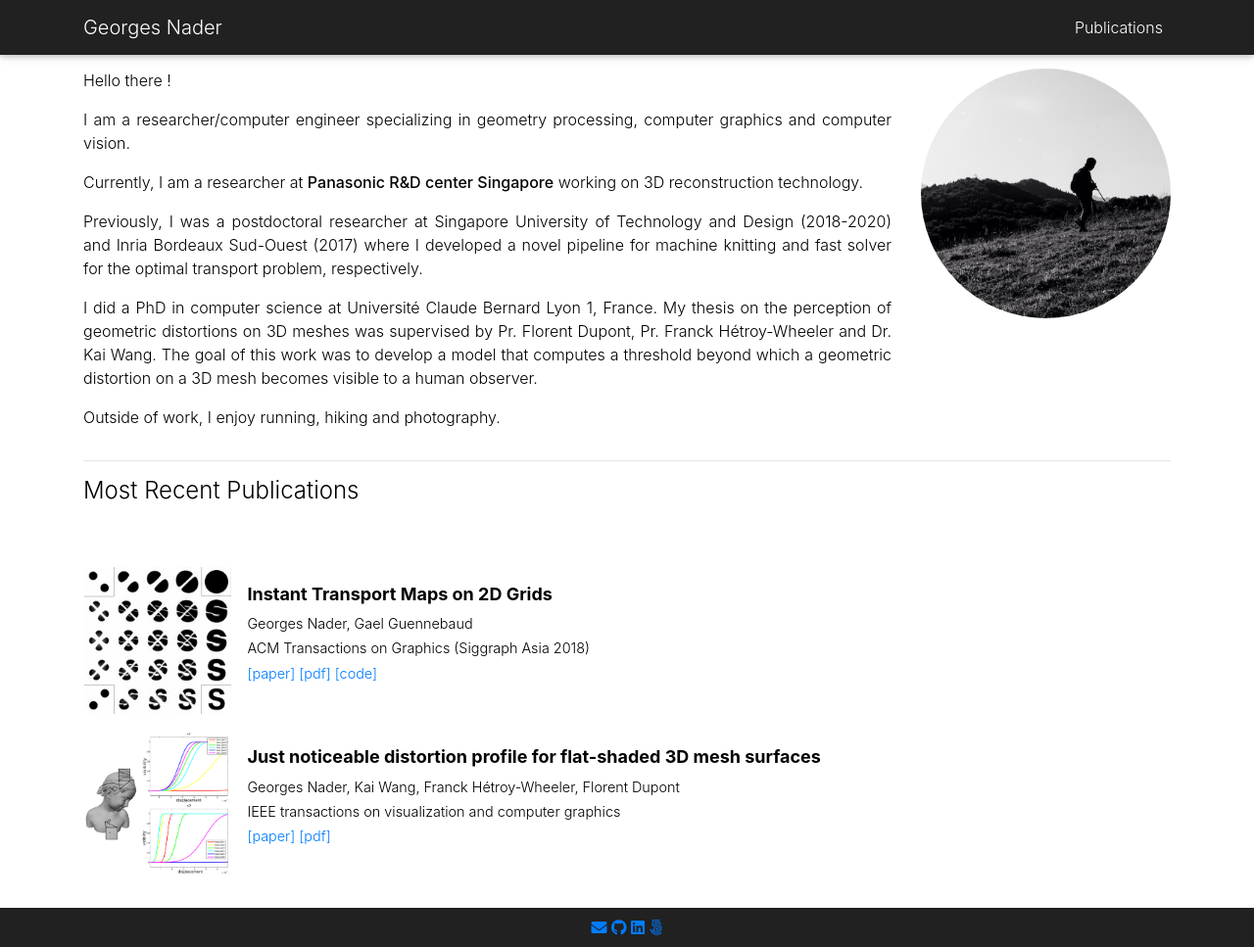
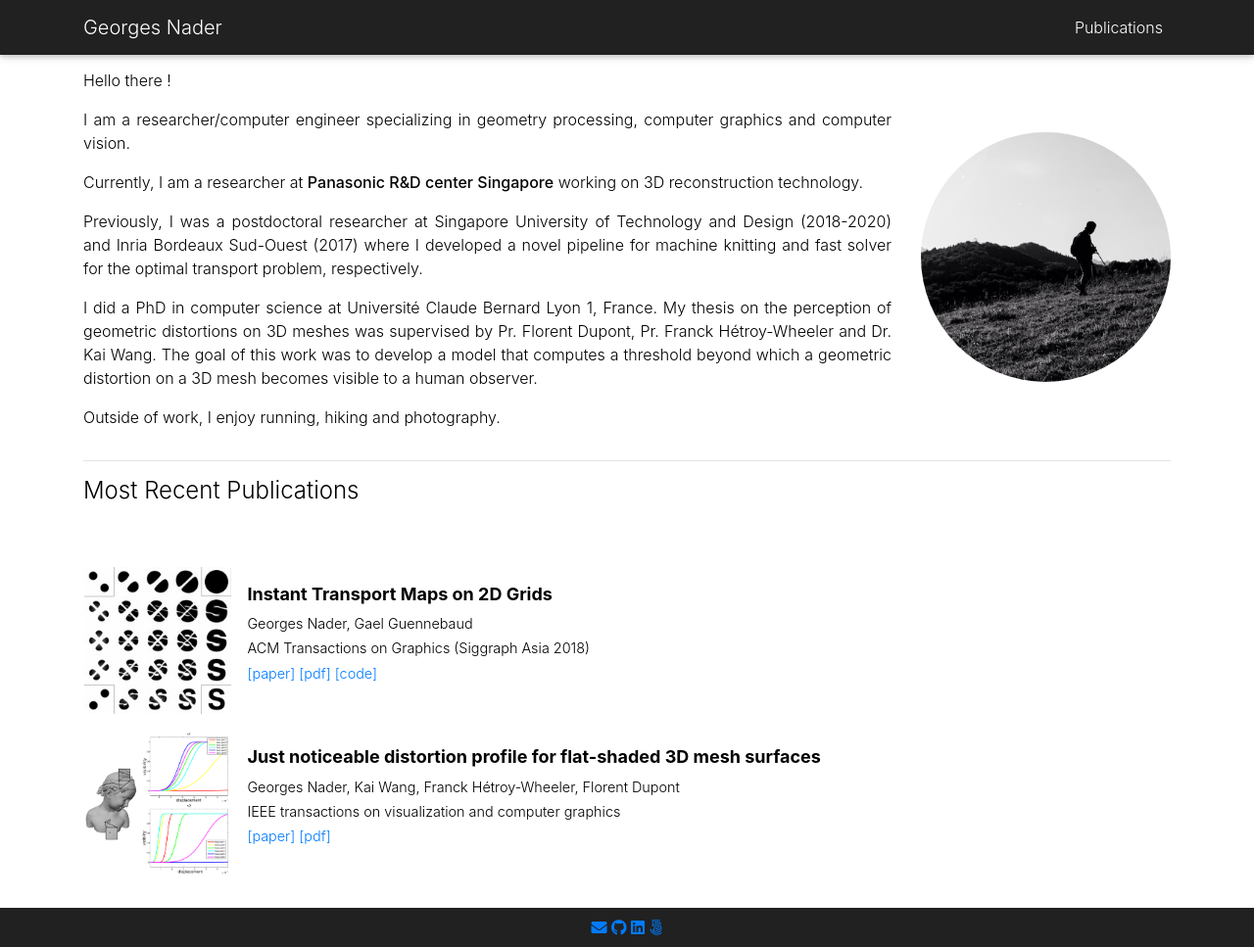
Before and after one commit to gnader/gnader.github.io, a Jekyll site: the page built from index.md, in a window 1280 px wide and 967 px high. Shown: the whole window at 98% size. Built offline with Jekyll 4.4.1, drawn with Linux system fonts in a browser that asks for light colours; nearby versions of some CDN libraries; a style sheet for code colours, icons or effects is not loaded.

Commit message:
updated css

```diff
--- a/_layouts/default.html
+++ b/_layouts/default.html
@@ -14,7 +14,7 @@
 
     <!-- Content -->
 
-    <div class="container">
+    <div class="container h-100">
       {{ content }}
     </div>
 
--- a/_layouts/home.html
+++ b/_layouts/home.html
@@ -2,14 +2,7 @@
 layout: default
 ---
 
-<!-- <div class="d-inline-flex justify-content-center flex-wrap test">
-  <div class="float-md-left test" style="width: 200px;">
-    <img class="img-fluid rounded-circle" src="{{ page.image | prepend: '/assets/img/' | relative_url }}">
-  </div>
-  <div class="test"> {{content}} </div>
-</div> -->
-
-<div class="row align-middle">
+<div class="row align-items-center h-100">
   <div class="col-md-12 d-block d-md-none text-center">
       <img class="img-fluid rounded-circle" style="width: 200px;" src="{{ page.image | prepend: '/assets/img/' | relative_url }}">
   </div>
```
